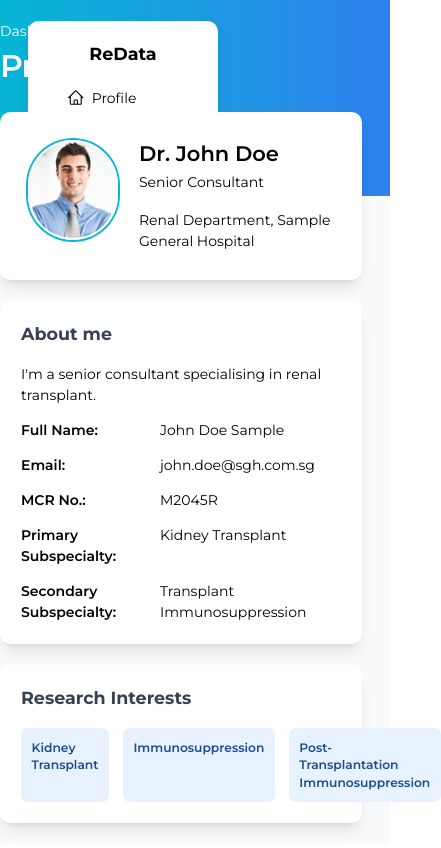
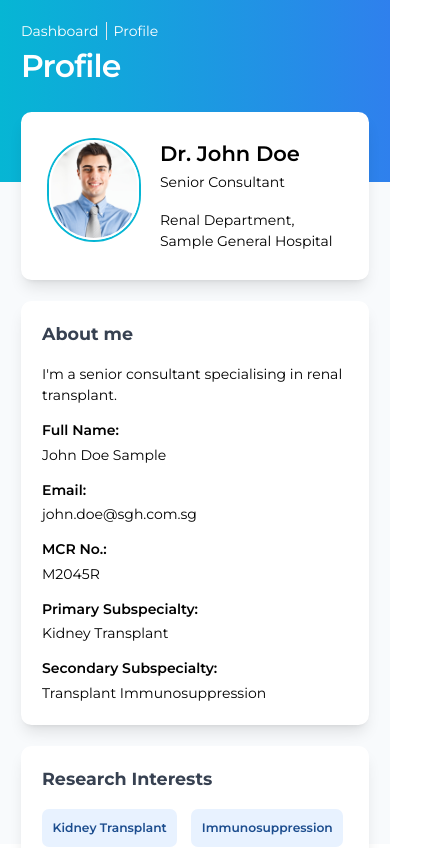
Before and after one commit to edbeh/redata_frontend, a React (Create React App) app: page /home in a window 390 px wide. Shown: the top 848 px of the page, 441 px wide, since content can reach past the window. Built offline with nearby package versions, Linux system fonts and the light colour scheme; sample sign-in values are in the browser's storage.

Commit message:
implement dashboard home responsiveness

```diff
--- a/src/assets/index.ts
+++ b/src/assets/index.ts
@@ -11,7 +11,7 @@ import { ReactComponent as ImgUserPlusOutline } from "./user-plus-outline.svg";
 import imgScientistMicroscope from "./scientist-microscope.jpg";
 import imgNotFound from "./not-found.jpg";
 import imgProfileBackground from "./profile-background.webp";
-import imgJohnDoe from "./john-doe.jpeg";
+import imgJohnDoe from "./john-doe.jpg";
 
 export {
   ImgXMarkOutline,
--- a/src/components/Badge/Badge.tsx
+++ b/src/components/Badge/Badge.tsx
@@ -6,11 +6,12 @@ interface BadgeProps {
 const Badge = ({ text, onClick }: BadgeProps) => {
   return (
     <div
-      className={`p-3 capitalize font-semibold rounded-lg text-sm  ${
-        typeof onClick === "function"
-          ? "cursor-pointer bg-primary-100 text-primary-900"
-          : "bg-slate-100"
-      }`}
+      className={`p-3 capitalize font-semibold rounded-lg text-sm
+                overflow-hidden text-ellipsis whitespace-nowrap ${
+                  typeof onClick === "function"
+                    ? "cursor-pointer bg-primary-100 text-primary-900"
+                    : "bg-slate-100"
+                }`}
     >
       {text}
     </div>
--- a/src/components/LeftNavigation/LeftNavigation.tsx
+++ b/src/components/LeftNavigation/LeftNavigation.tsx
@@ -4,7 +4,7 @@ const LeftNavigation = () => {
   const navItems = getNavigationItems();
 
   return (
-    <div className="fixed py-6 px-4 mx-8 bg-white shadow-lg w-[190px] flex flex-col items-center rounded-xl h-fit">
+    <div className="fixed top-[50px] py-6 px-4 bg-white shadow-lg w-[190px] flex flex-col items-center rounded-xl h-fit">
       <h1 className="text-xl font-bold">ReData</h1>
 
       <ul className="mt-6">
--- a/src/pages/Dashboard/Home/Home.tsx
+++ b/src/pages/Dashboard/Home/Home.tsx
@@ -7,7 +7,7 @@ import { HeroSection, InfoSection, CommonSection } from "./components";
 const Home = () => {
   return (
     <BaseLayout withLeftNavigation>
-      <div className="w-full pb-12 pr-8">
+      <div className="w-full pb-12">
         <BreadCrumbs breadcrumbs={homeNav.breadcrumbs} />
         <h1 className="mb-2 text-4xl font-semibold tracking-tight text-white">
           Profile
--- a/src/pages/Dashboard/Home/components/CommonSection/CommonSection.tsx
+++ b/src/pages/Dashboard/Home/components/CommonSection/CommonSection.tsx
@@ -11,7 +11,7 @@ const CommonSection = ({ title, data }: CommonSectionProps) => {
       <Card>
         <h2 className="mb-5 text-xl font-bold text-gray-700">{title}</h2>
 
-        <div className="flex space-x-4">
+        <div className="flex flex-wrap items-start justify-start gap-y-4 gap-x-4">
           {data.map((item) => (
             <Badge text={item} onClick={() => {}} />
           ))}
--- a/src/pages/Dashboard/Home/components/InfoSection/InfoSection.tsx
+++ b/src/pages/Dashboard/Home/components/InfoSection/InfoSection.tsx
@@ -9,29 +9,29 @@ const InfoSection = () => {
         <p>I'm a senior consultant specialising in renal transplant.</p>
 
         <div className="flex flex-col mt-4 space-y-4">
-          <div className="flex justify-between space-x-4">
+          <div className="flex flex-col justify-between space-x-0 space-y-1 sm:space-y-0 sm:space-x-4 sm:flex-row">
             <p className="font-semibold basis-1/3 min-w-[125px]">Full Name:</p>
             <p className="basis-2/3">John Doe Sample</p>
           </div>
 
-          <div className="flex justify-between space-x-4">
+          <div className="flex flex-col justify-between space-x-0 space-y-1 sm:space-y-0 sm:space-x-4 sm:flex-row">
             <p className="font-semibold basis-1/3 min-w-[125px]">Email:</p>
             <p className="basis-2/3">john.doe@sgh.com.sg</p>
           </div>
 
-          <div className="flex justify-between space-x-4">
+          <div className="flex flex-col justify-between space-x-0 space-y-1 sm:space-y-0 sm:space-x-4 sm:flex-row">
             <p className="font-semibold basis-1/3 min-w-[125px]">MCR No.:</p>
             <p className="basis-2/3">M2045R</p>
           </div>
 
-          <div className="flex justify-between space-x-4">
+          <div className="flex flex-col justify-between space-x-0 space-y-1 sm:space-y-0 sm:space-x-4 sm:flex-row">
             <p className="font-semibold basis-1/3 min-w-[125px]">
               Primary Subspecialty:
             </p>
             <p className="basis-2/3">Kidney Transplant</p>
           </div>
 
-          <div className="flex justify-between space-x-4">
+          <div className="flex flex-col justify-between space-x-0 space-y-1 sm:space-y-0 sm:space-x-4 sm:flex-row">
             <p className="font-semibold basis-1/3 min-w-[125px]">
               Secondary Subspecialty:
             </p>
--- a/src/wrapper-components/BaseLayout/BaseLayout.tsx
+++ b/src/wrapper-components/BaseLayout/BaseLayout.tsx
@@ -13,13 +13,15 @@ const BaseLayout: React.FC<BaseLayoutProps> = ({
     <>
       {withLeftNavigation && (
         <>
-          <div className="fixed w-full h-[14rem] -z-10 bg-gradient-to-r from-cyan-500 to-primary-500" />
-          <div className="fixed w-full h-[calc(100vh-14rem)] bg-slate-50 top-[14rem] -z-10" />
+          <div className="fixed w-full h-[13rem] -z-10 bg-gradient-to-r from-cyan-500 to-primary-500" />
+          <div className="fixed w-full h-[calc(100vh-13rem)] bg-slate-50 top-[13rem] -z-10" />
         </>
       )}
-      <div className={`flex max-w-screen-xl m-auto pt-6 min-h-[100vh]`}>
+      <div
+        className={`flex max-w-screen-xl m-auto px-6 pt-6 md:px-8 min-h-[100vh]`}
+      >
         {withLeftNavigation && (
-          <div className="w-[300px]">
+          <div className="min-w-0 hidden md:min-w-[220px] md:block">
             <LeftNavigation />
           </div>
         )}
```
Also changed, not shown: src/assets/john-doe.jpg (renamed from src/assets/john-doe.jpeg).
